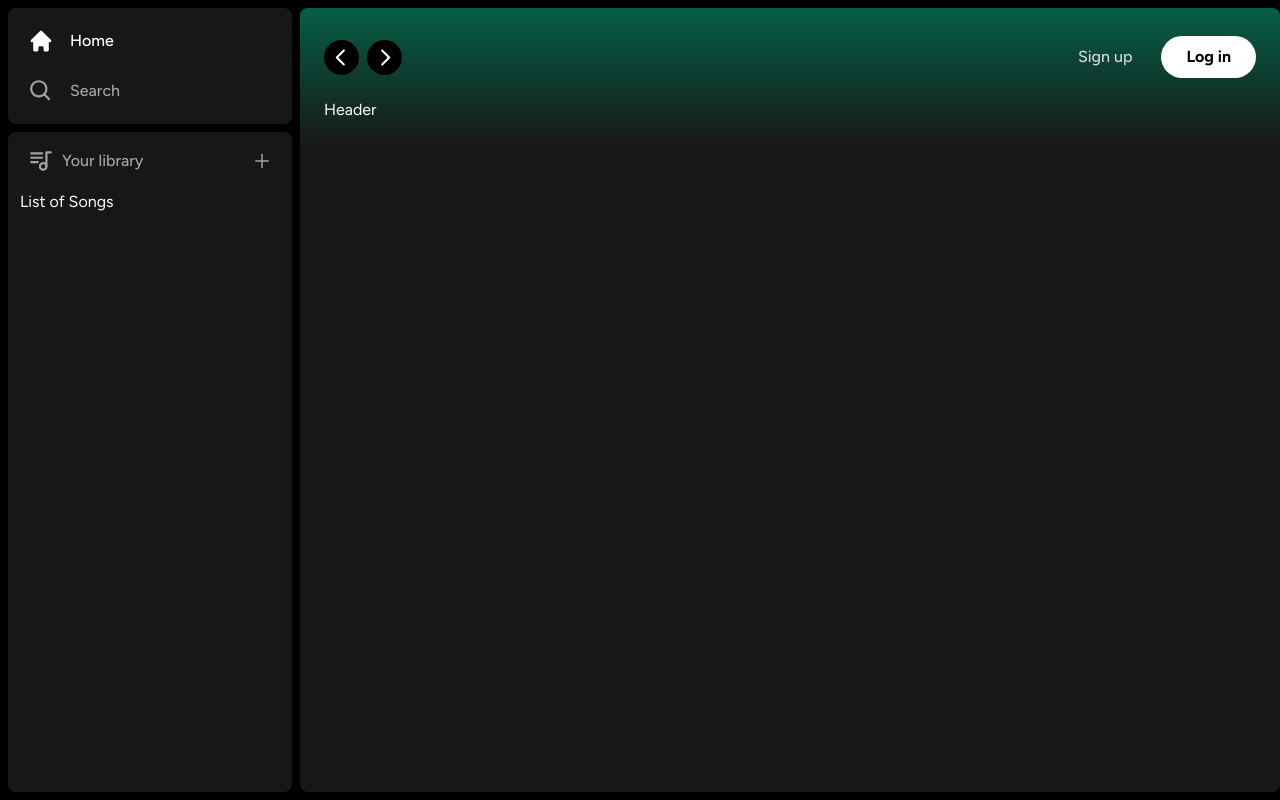
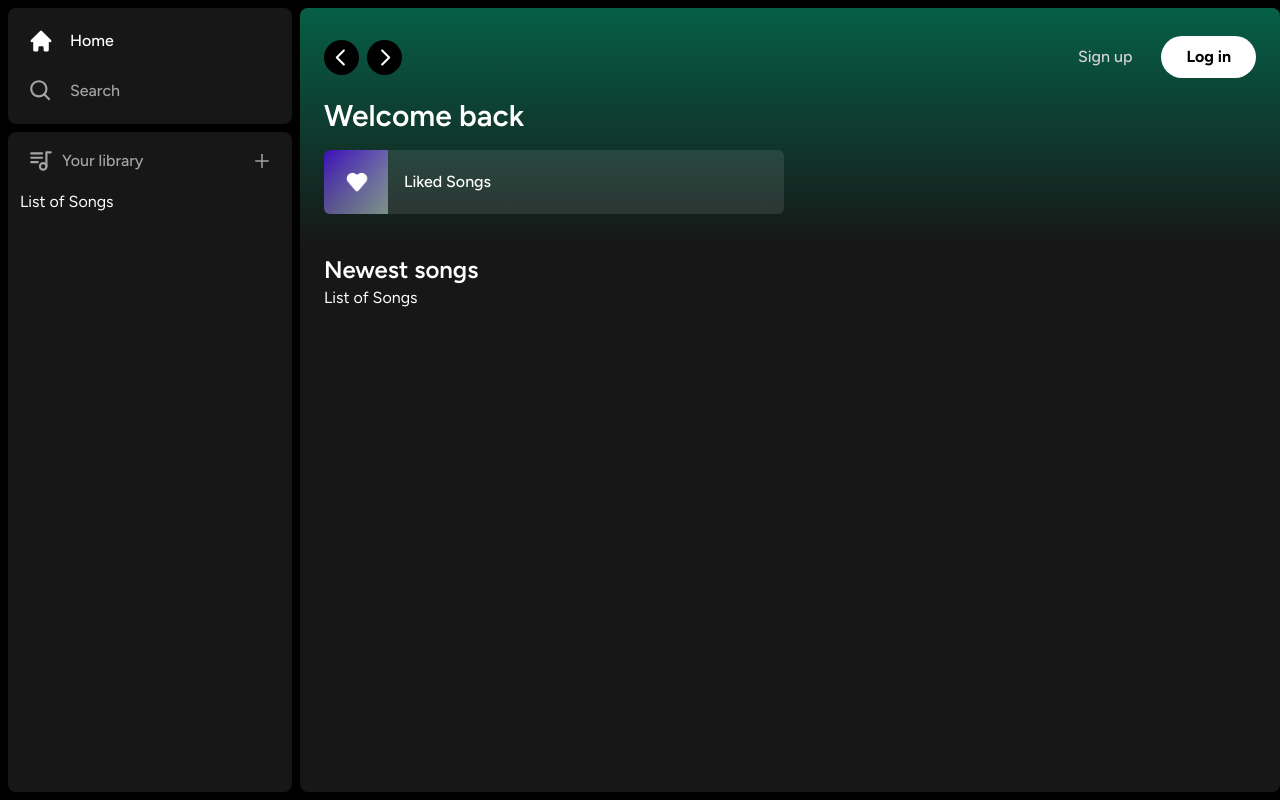
Before and after one commit to wardis/spotify, a Next.js app: page / in a window 1280 px wide. Built offline with nearby package versions, Linux system fonts and the light colour scheme.

Commit message:
add list item

```diff
--- a/app/(site)/page.tsx
+++ b/app/(site)/page.tsx
@@ -1,9 +1,27 @@
 import Header from "@/components/Header";
+import ListItem from "@/components/ListItem";
 
 export default function Home() {
   return (
     <div className="h-full w-full overflow-hidden overflow-y-auto rounded-lg bg-neutral-900">
-      <Header>Header</Header>
+      <Header>
+        <div className="mb-2">
+          <h1 className="text-3xl font-semibold text-white">Welcome back</h1>
+          <div className="xl:grid-cols-3:2xl:grid-cols-4 mt-4 grid grid-cols-1 gap-3 sm:grid-cols-2">
+            <ListItem
+              image="/images/liked.png"
+              name="Liked Songs"
+              href="liked"
+            />
+          </div>
+        </div>
+      </Header>
+      <div className="mb-7 mt-2 px-6">
+        <div className="flex items-center justify-between">
+          <h1 className="text-2xl font-semibold text-white">Newest songs</h1>
+        </div>
+        <div className="">List of Songs</div>
+      </div>
     </div>
   );
 }
--- /dev/null
+++ b/components/ListItem.tsx
@@ -0,0 +1,37 @@
+"use client";
+
+import { useRouter } from "next/navigation";
+import Image from "next/image";
+import { FaPlay } from "react-icons/fa";
+
+interface ListItemProps {
+  image: string;
+  name: string;
+  href: string;
+}
+
+const ListItem = ({ image, name, href }: ListItemProps) => {
+  const router = useRouter();
+
+  const onClick = () => {
+    // add authentication before push
+    router.push(href);
+  };
+
+  return (
+    <button
+      onClick={onClick}
+      className="group relative flex items-center gap-x-4 overflow-hidden rounded-md bg-neutral-100/10 pr-4 transition hover:bg-neutral-100/20"
+    >
+      <div className="relative min-h-[64px] min-w-[64px]">
+        <Image className="object-cover" fill src={image} alt="Like" />
+      </div>
+      <p className="truncate py-5 font-medium ">{name}</p>
+      <div className="absolute right-5 flex items-center justify-center rounded-full bg-green-500 p-4 opacity-0 drop-shadow-md transition hover:scale-110 group-hover:opacity-100">
+        <FaPlay className="text-black" />
+      </div>
+    </button>
+  );
+};
+
+export default ListItem;
```
Also changed, not shown: public/images/liked.png (added).
